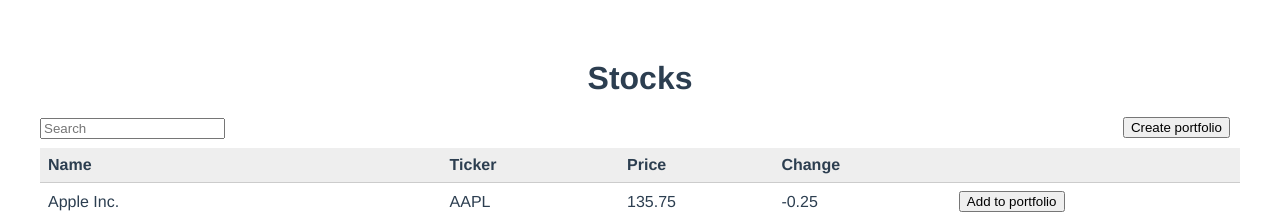
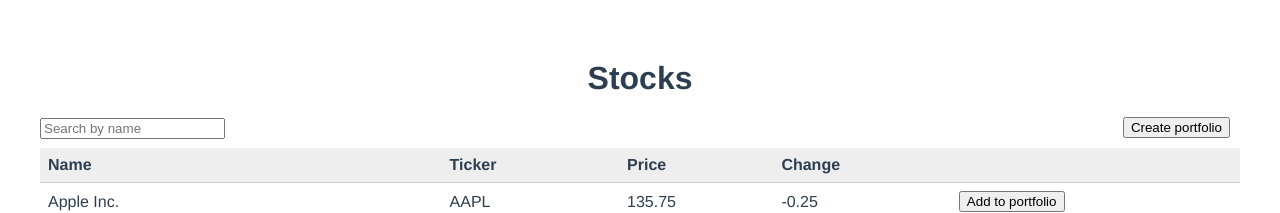
Before and after one commit to mirandaweston/track-your-shares, a Vue app: page / in a window 1280 px wide. Shown: the top 213 px of the page. Built offline with nearby package versions, Linux system fonts and the light colour scheme.

Commit message:
Updating SearchBar: changing placeholder

```diff
--- a/src/components/SearchBar.vue
+++ b/src/components/SearchBar.vue
@@ -4,7 +4,7 @@
       type="text"
       :value="searchQuery"
       @input="$emit('update', $event.target.value)"
-      placeholder="Search"
+      placeholder="Search by name"
     />
   </div>
 </template>
```
Also changed, not shown: 1 other file (tests, documents, lock files or other folders).
